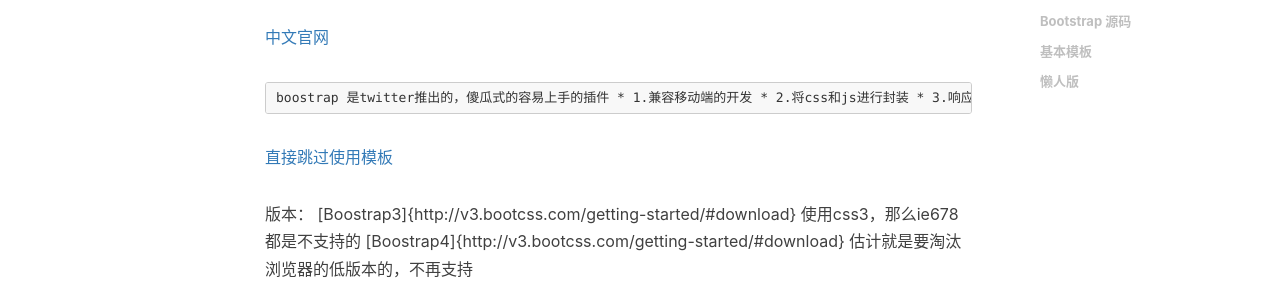
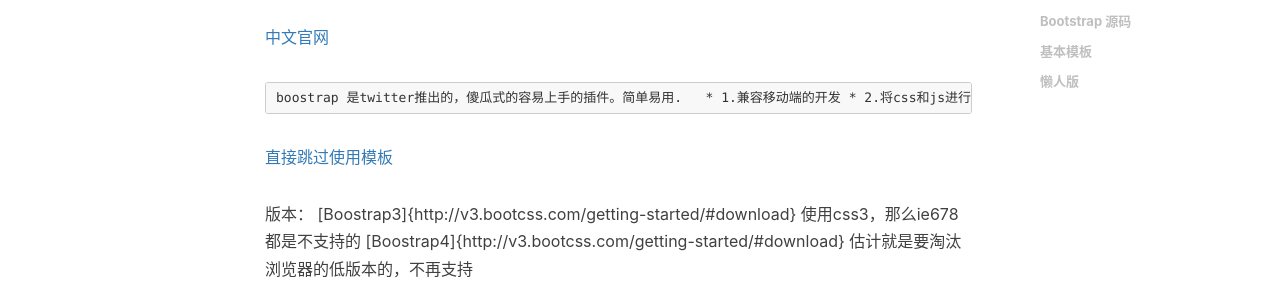
Before and after one commit to superwaterfox/superwaterfox.github.io, a Jekyll site: the page built from _posts/front-end Web/2016-12-14-bootsrap-2016.markdown, in a window 1280 px wide and 900 px high, scrolled down 507 px. Shown: the part 170-451 px from the top of the window. Built offline with Jekyll 4.4.1, drawn with Linux system fonts in a browser that asks for light colours; nearby versions of some CDN libraries; comment, search, counter and statistics services are not loaded.

Commit message:
提交测试gitkaraken
111

```diff
--- a/_posts/front-end Web/2016-12-14-bootsrap-2016.markdown
+++ b/_posts/front-end Web/2016-12-14-bootsrap-2016.markdown
@@ -18,7 +18,7 @@
 
 <a href="http://www.bootcss.com/" target="_blank">中文官网</a>
 
-	boostrap 是twitter推出的，傻瓜式的容易上手的插件
+	boostrap 是twitter推出的，傻瓜式的容易上手的插件。简单易用.
 * 1.兼容移动端的开发
 * 2.将css和js进行封装
 * 3.响应式的页面渲染,也就是各设备展现不同的方式
```
Also changed, not shown: tags.html (line endings or trailing spaces).
